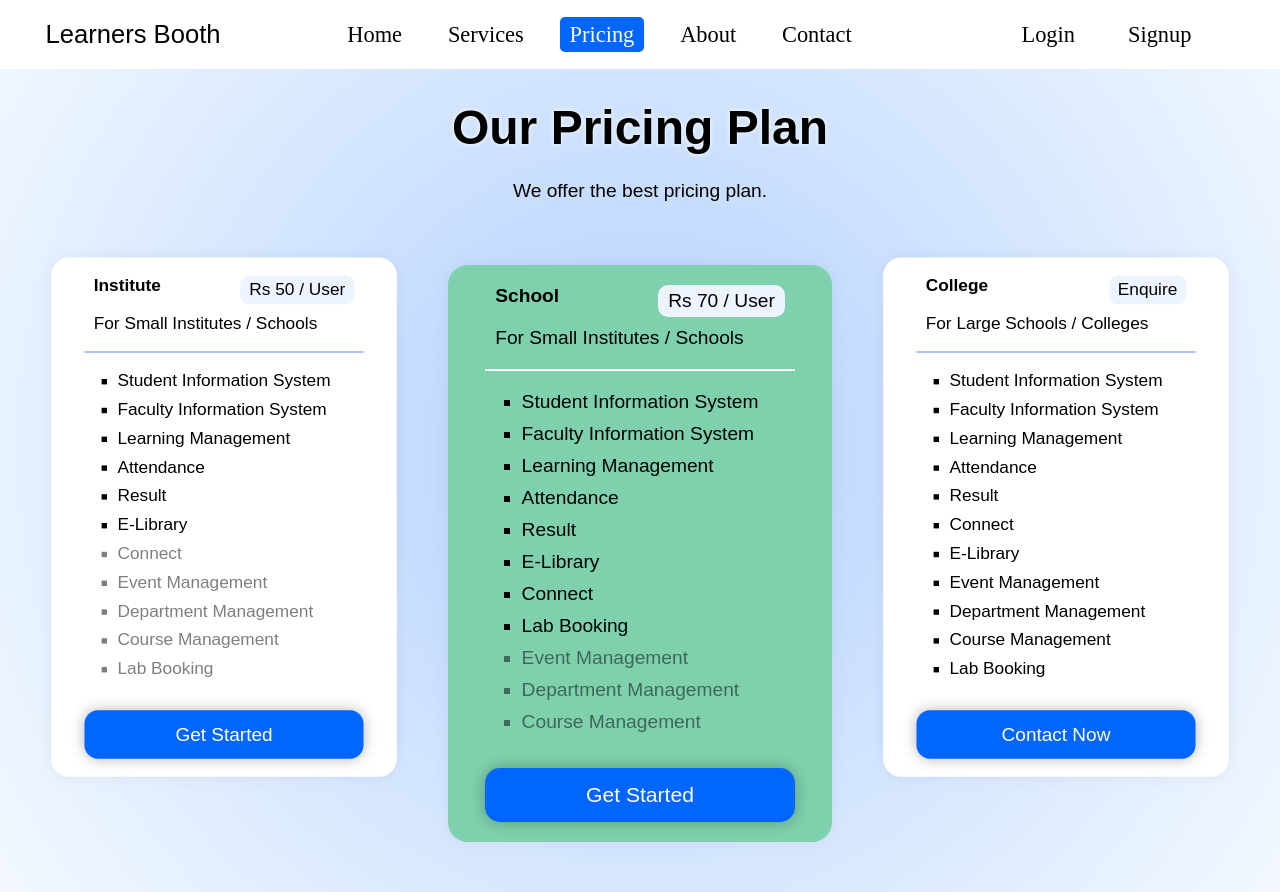
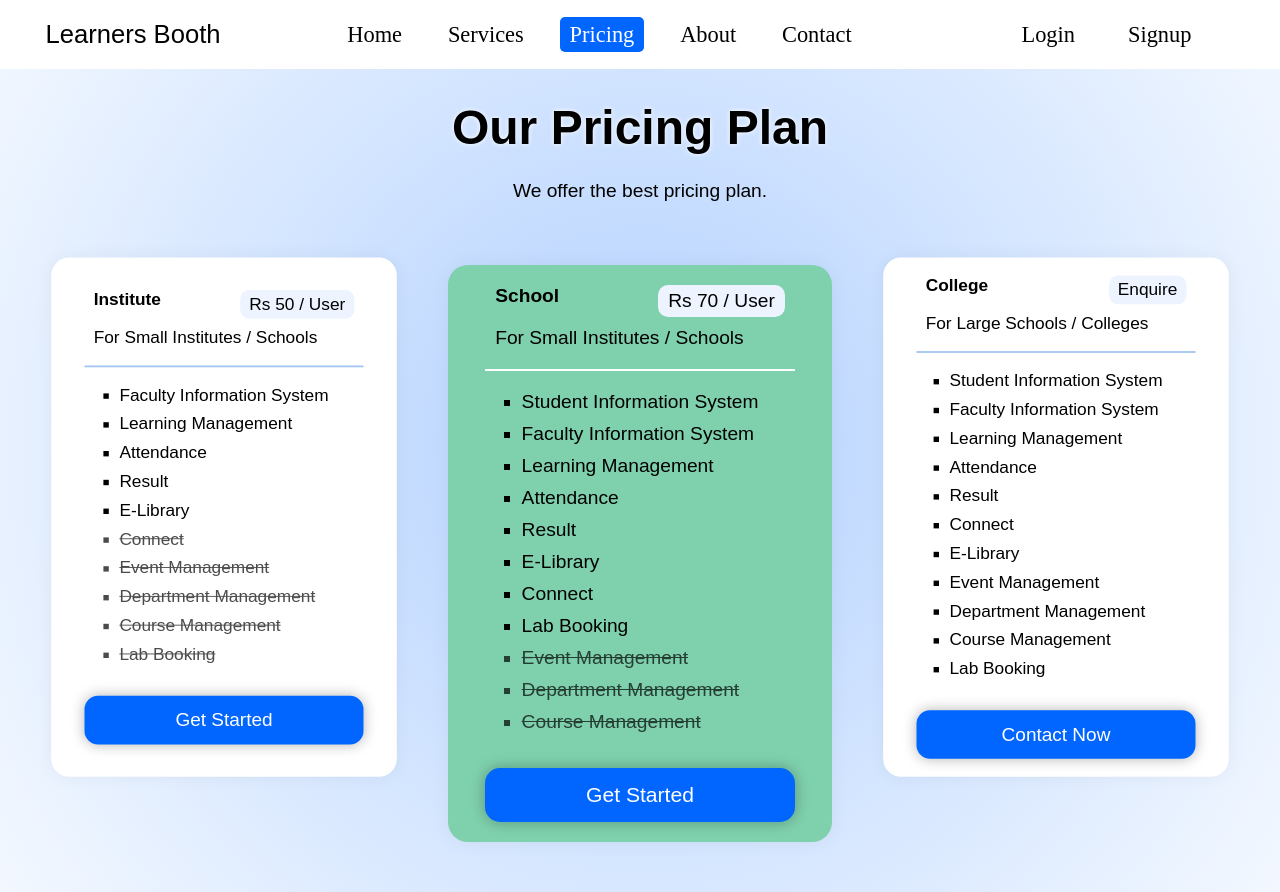
Before and after one commit to sharat0/lb-landing, a PHP site: page /pricing/ in a window 1280 px wide. Run offline with PHP 8.4, Linux system fonts and the light colour scheme.

Commit message:
Pricing Page Improved

```diff
--- a/pricing/index.html
+++ b/pricing/index.html
@@ -38,7 +38,6 @@
                     <span class="name-data">For Small Institutes / Schools </span>
                 </div>
                 <UL>
-                    <LI>Student Information System</LI>
                     <LI>Faculty Information System</LI>
                     <LI>Learning Management</LI>
                     <LI>Attendance</LI>
@@ -82,11 +81,11 @@
                 <div class="pricing-name-data">
                     <div class="flex">
                         <!-- <div class="name-details"> -->
-                        <span class="name">College</span>
-                        <span class="price">Enquire</span>
-                        <!-- </div> -->
-                    </div>
-                    <span class="name-data">For Large Schools / Colleges</span>
+                            <span class="name">College</span>
+                            <span class="price">Enquire</span>
+                            <!-- </div> -->
+                        </div>
+                        <span class="name-data">For Large Schools / Colleges</span>
                 </div>
                 <UL>
                     <LI>Student Information System</LI>
--- a/style.css
+++ b/style.css
@@ -440,7 +440,8 @@ p {
 }
 
 #pricing .unactive{
-    opacity:.5!important ;
+    opacity:.7!important ;
+    text-decoration-line: line-through;
 }
 
 
```
